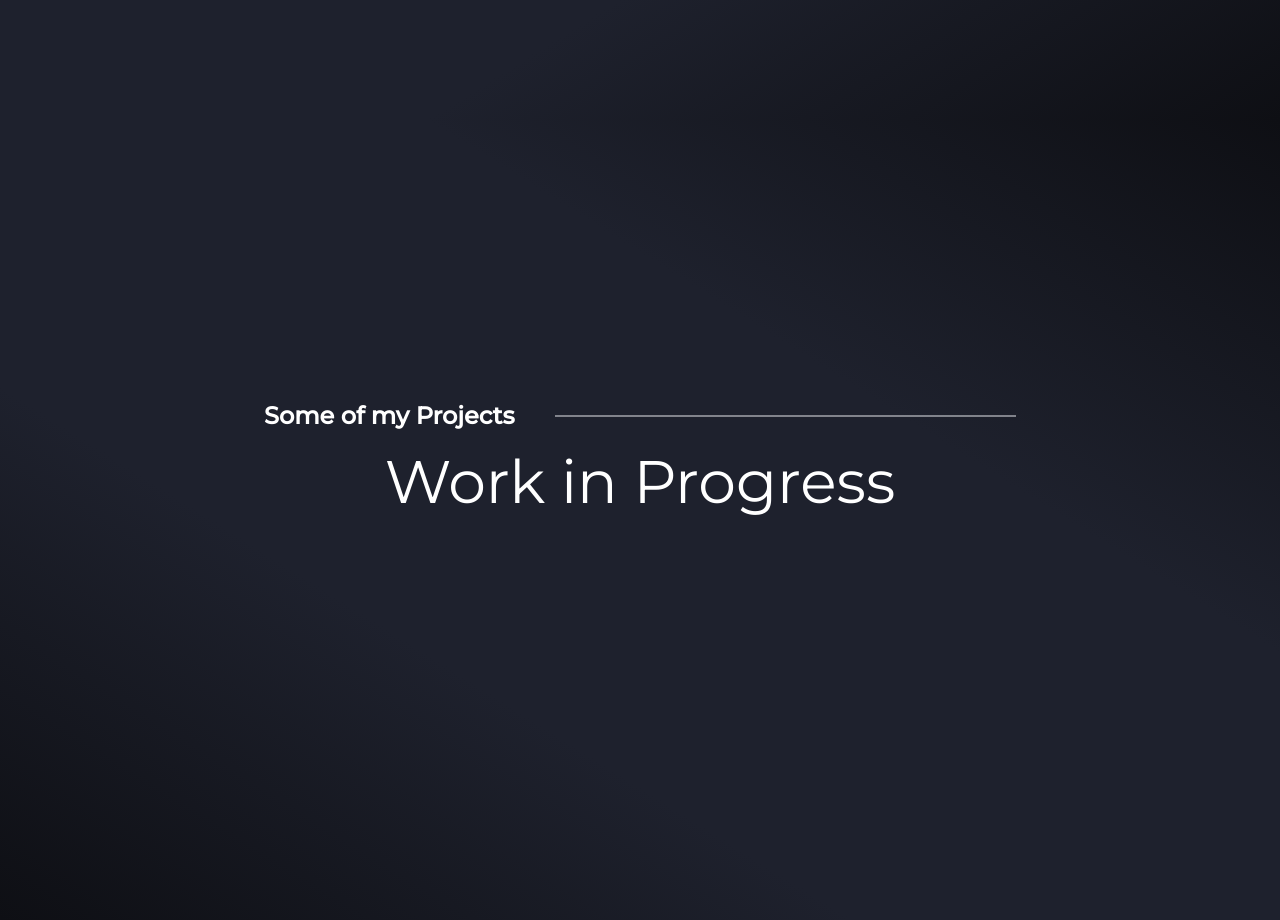
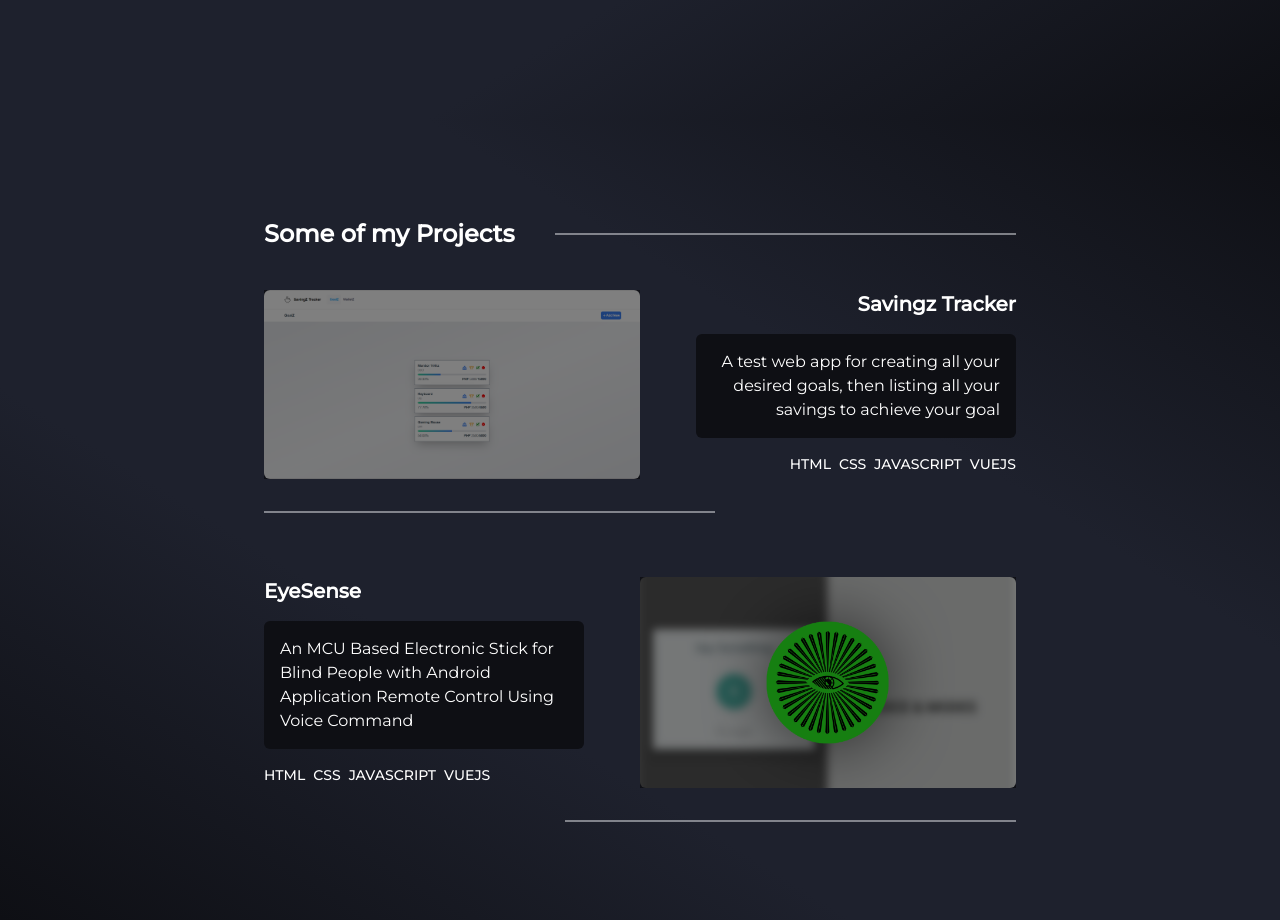
Before and after one commit to Zeaventyyy/My-Portfolio, a React (Create React App) app: page / in a window 1280 px wide. Shown: the part 2280-3200 px from the top of the page. Built offline with nearby package versions, Linux system fonts and the light colour scheme.

Commit message:
Added projects contents

```diff
--- a/src/landingpage/project/project.jsx
+++ b/src/landingpage/project/project.jsx
@@ -1,18 +1,70 @@
 import React from 'react';
+import SavingzTracker from '../../icons/savingztracker.png';
+import Eyesense from '../../icons/eyesense.png';
 
 function Project() {
   return (
     <div className="h-full container mx-auto">
       <div className="flex flex-col sm:flex-row justify-center items-center h-full px-10 lg:w-[52rem] mx-auto ">
-        <section className="flex flex-col w-full text-white justify-center md:justify-start md:h-60">
-          <div className="flex justify-start mb-5 w-full">
+        <section className="flex flex-col w-full text-white justify-center md:justify-center md:h-full">
+          <div className="flex justify-start mb-10 w-full">
             <p className="text-lg md:text-2xl mr-10 font-semibold ">
               Some of my Projects
             </p>
             <p className="flex-grow border-[1px] opacity-50 self-center" />
           </div>
-          <div className="flex flex-col items-center md:flex-row md:items-start w-full justify-center text-6xl">
-            Work in Progress
+
+          <div className="flex flex-col">
+            <div className="flex flex-row justify-between">
+              <div className="h-full w-1/2 relative top-0 right-0">
+                <img
+                  src={SavingzTracker}
+                  alt="Savingz Tracker"
+                  className="rounded-md"
+                />
+                <div className="h-full w-full absolute bg-black top-0 left-0 right-0 bottom-0 opacity-50 hover:bg-transparent transition duration-500" />
+              </div>
+              <div className="flex flex-col items-end pl-10 text-right grow">
+                <div className="absolute w-1/4">
+                  <p className="text-lg md:text-xl font-semibold ">
+                    Savingz Tracker
+                  </p>
+                  <p className="bg-[#0e0f14] p-4 mt-4 rounded-md">
+                    A test web app for creating all your desired goals, then
+                    listing all your savings to achieve your goal
+                  </p>
+                  <ul className="uppercase font-medium text-sm mt-4">
+                    <li className="inline pr-2">html</li>
+                    <li className="inline pr-2">css</li>
+                    <li className="inline pr-2">javascript</li>
+                    <li className="inline">vuejs</li>
+                  </ul>
+                </div>
+              </div>
+            </div>
+            <p className="border-[1px] opacity-50 self-start w-3/5 mt-8" />
+            <div className="flex flex-row-reverse justify-between mt-16">
+              <div className="h-full w-1/2 items-end relative top-0 right-0">
+                <img src={Eyesense} alt="Eyesense" className="rounded-md" />
+                <div className="h-full w-full absolute bg-black top-0 left-0 right-0 bottom-0 opacity-50 hover:bg-transparent transition duration-500" />
+              </div>
+              <div className="flex flex-col text-left grow">
+                <div className="absolute w-1/4">
+                  <p className="text-lg md:text-xl font-semibold ">EyeSense</p>
+                  <p className="bg-[#0e0f14] p-4 mt-4 rounded-md">
+                    An MCU Based Electronic Stick for Blind People with Android
+                    Application Remote Control Using Voice Command
+                  </p>
+                  <ul className="uppercase font-medium text-sm mt-4">
+                    <li className="inline pr-2">html</li>
+                    <li className="inline pr-2">css</li>
+                    <li className="inline pr-2">javascript</li>
+                    <li className="inline">vuejs</li>
+                  </ul>
+                </div>
+              </div>
+            </div>
+            <p className="border-[1px] opacity-50 self-end w-3/5 mt-8" />
           </div>
         </section>
       </div>
```
